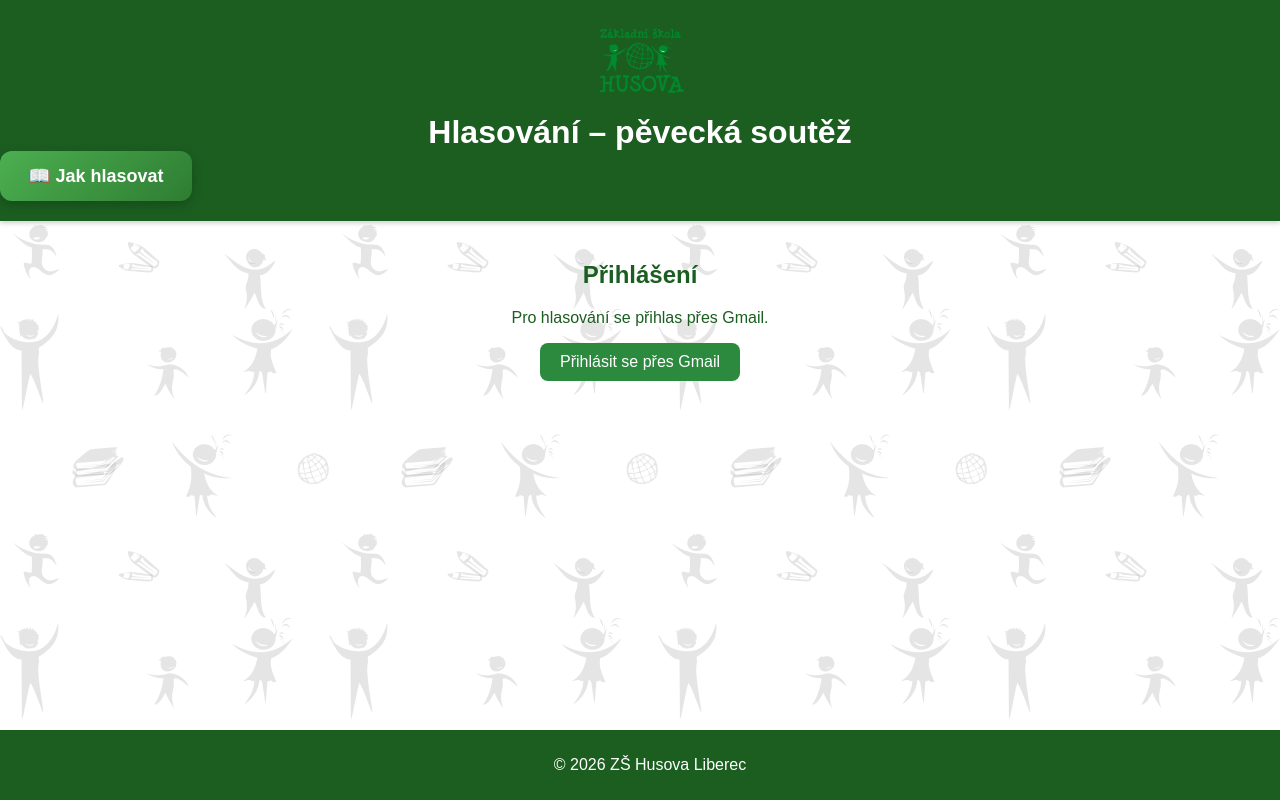
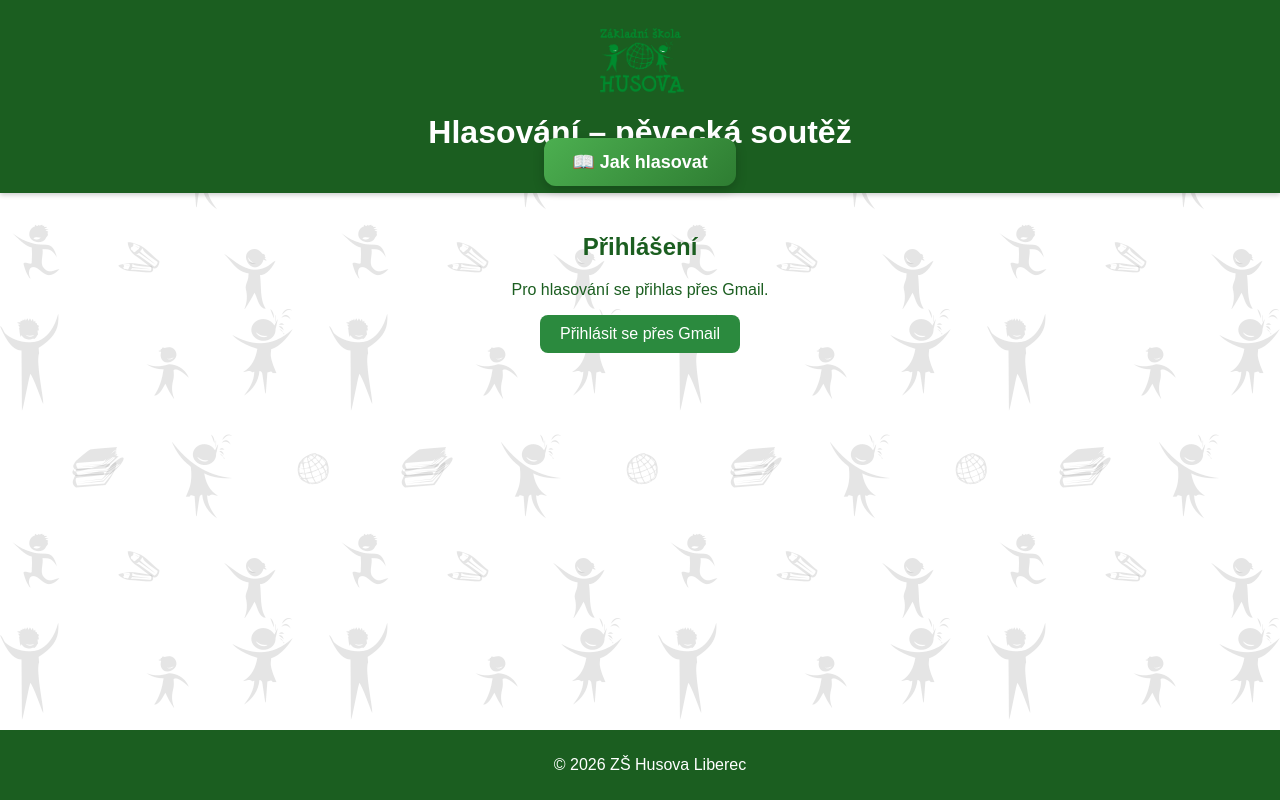
Before and after one commit to Listcz4638/Vote-Husova, a website: page public/index.html in a window 1280 px wide. Drawn offline with Linux system fonts and the light colour scheme; no server answers.

Commit message:
Fix HTML structure and formatting

```diff
--- a/public/index.html
+++ b/public/index.html
@@ -15,9 +15,7 @@
       <h1>Hlasování – pěvecká soutěž</h1>
     </div>
 
-<div style="display:flex; gap:15px; align-items:center;">
-
-  <a href="https://docs.google.com/document/d/16h3wyAZvtzj6oEhbpVH42l2s8swmuKxwvHg5KClqmOI/edit?usp=sharing"
+    <a href="https://docs.google.com/document/d/16h3wyAZvtzj6oEhbpVH42l2s8swmuKxwvHg5KClqmOI/edit?usp=sharing"
      target="_blank"
      class="how-btn">
      📖 Jak hlasovat
```
